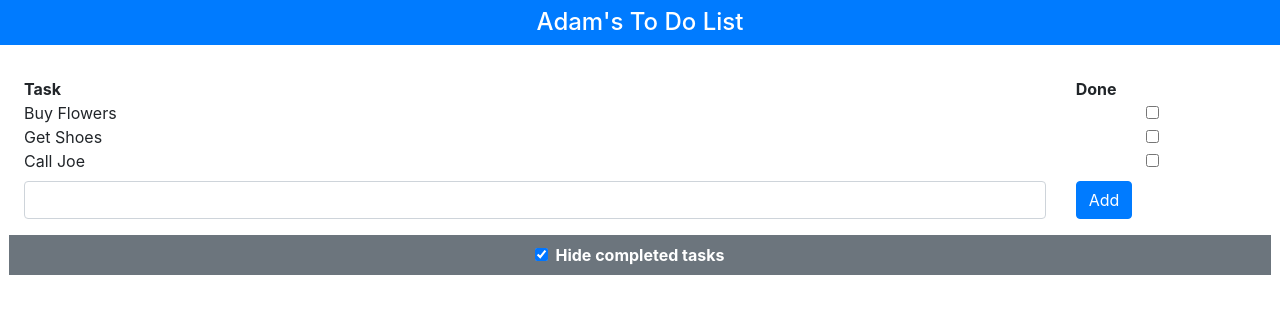
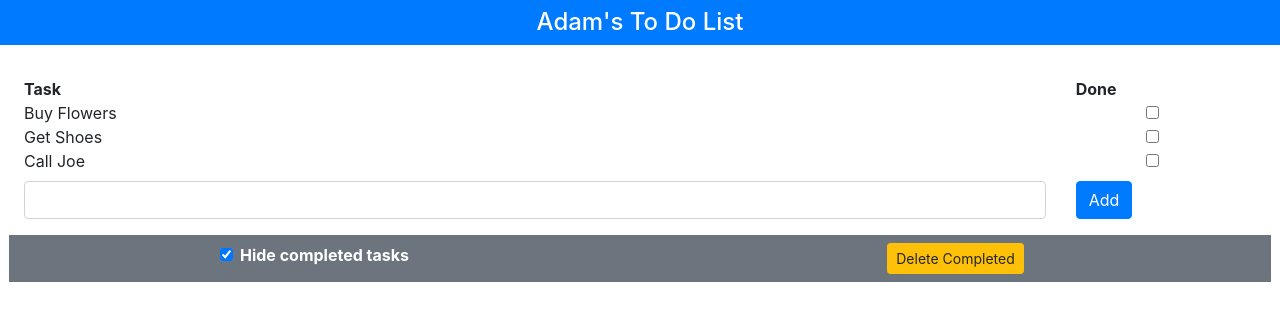
Before and after one commit to misov/vue, a Vue app: page / in a window 1280 px wide. Shown: the top 320 px of the page. Built offline with nearby package versions, Linux system fonts and the light colour scheme.

Commit message:
CH 01 finished

```diff
--- a/src/App.vue
+++ b/src/App.vue
@@ -6,6 +6,14 @@
     </h4>
 
     <div class="container-fluid p-4">
+
+      <div class="row" v-if="filteredTasks.length == 0">
+        <div class="col text-center">
+          <b>Nothing to do. Hurrah!</b>
+        </div>
+      </div>
+
+      <template v-else>
         <div class="row">
           <div class="col font-weight-bold">Task</div>
           <div class="col-2 font-weight-bold">Done</div>
@@ -17,6 +25,7 @@
             <input type="checkbox" v-model="t.done" class="form-check-input" />
           </div>
         </div>
+      </template>
 
       <div class="row py-2">
           <div class="col">
@@ -34,6 +43,13 @@
                   Hide completed tasks
               </label>
           </div>
+
+          <div class="col text-center">
+            <button class="btn btn-sm btn-warning" v-on:click="deleteCompleted">
+              Delete Completed
+            </button>
+          </div>
+
       </div>
     </div>
 
@@ -68,8 +84,18 @@
   methods: {
     addNewTodo() {
       this.tasks.push({action: this.newItemText, done: false});
+      //localStorage.setItem("todos", JSON.stringify(this.tasks));
+      this.storeData();
+      this.newItemText = "";
+    },
+
+    storeData() {
       localStorage.setItem("todos", JSON.stringify(this.tasks));
-      this.newItemText = "";
+    },
+
+    deleteCompleted() {
+      this.tasks = this.tasks.filter(t => !t.done);
+      this.storeData();
     }
   },
 
```
Lines whose indentation alone changed are shown as unchanged.
